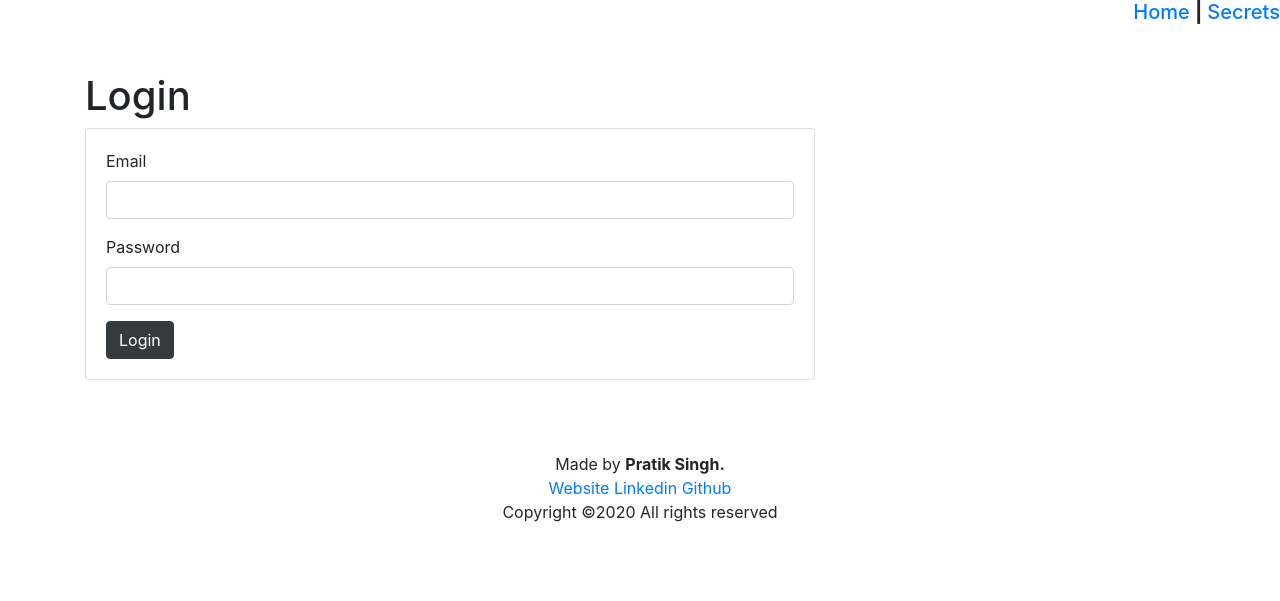
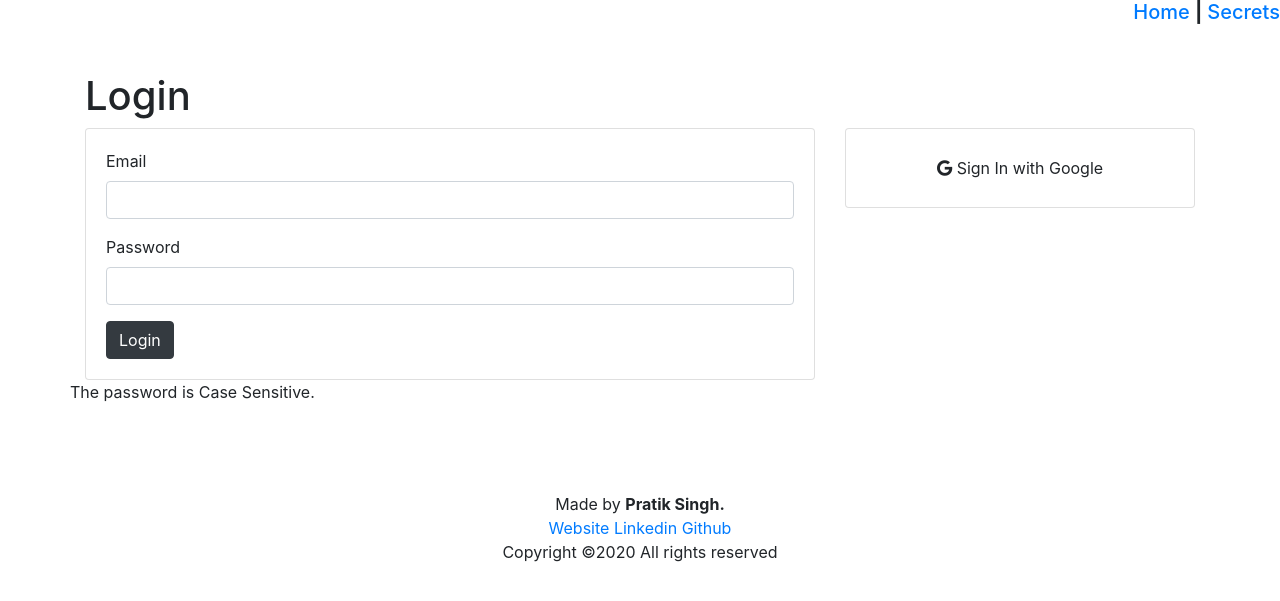
Before and after one commit to kitarp29/Secrets, a Node server app: page /login in a window 1280 px wide. Shown: the top 601 px of the page. Run offline with Node 20, Linux system fonts and the light colour scheme; some libraries are stand-ins or nearby versions.

Commit message:
Maybe kaam kr jaye

```diff
--- a/app.js
+++ b/app.js
@@ -4,7 +4,7 @@ const express = require("express");
 const bodyParser = require("body-parser");
 const ejs = require("ejs");
 const mongoose = require("mongoose");
-const session = require('cookie-session');
+const session = require("express-session");
 const passport = require("passport");
 const passportLocalMongoose = require("passport-local-mongoose");
 const GoogleStrategy = require('passport-google-oauth20').Strategy;
--- a/views/login.ejs
+++ b/views/login.ejs
@@ -25,7 +25,7 @@
       </div>
     </div>
 
-    <!-- <div class="col-sm-4">
+    <div class="col-sm-4">
       <div class="card">
         <div class="card-body">
           <a class="btn btn-block" href="/auth/google" role="button">
@@ -34,8 +34,9 @@
           </a>
         </div>
       </div>
-    </div> -->
-
+    </div>
+<br>
+<p>The password is Case Sensitive.</p>
   </div>
 </div>
 
--- a/views/register.ejs
+++ b/views/register.ejs
@@ -24,7 +24,7 @@
       </div>
     </div>
 
-    <!-- <div class="col-sm-4">
+    <div class="col-sm-4">
       <div class="card social-block">
         <div class="card-body">
           <a class="btn btn-block" href="/auth/google" role="button">
@@ -33,7 +33,7 @@
           </a>
         </div>
       </div>
-    </div> -->
+    </div>
     <br><br>
 <p>The Id and password use here will be needed to Login back in your accont.<br> The password you save is Hashed 10 times and Salted in the Databse and is completly secure.  </p>
 
```
